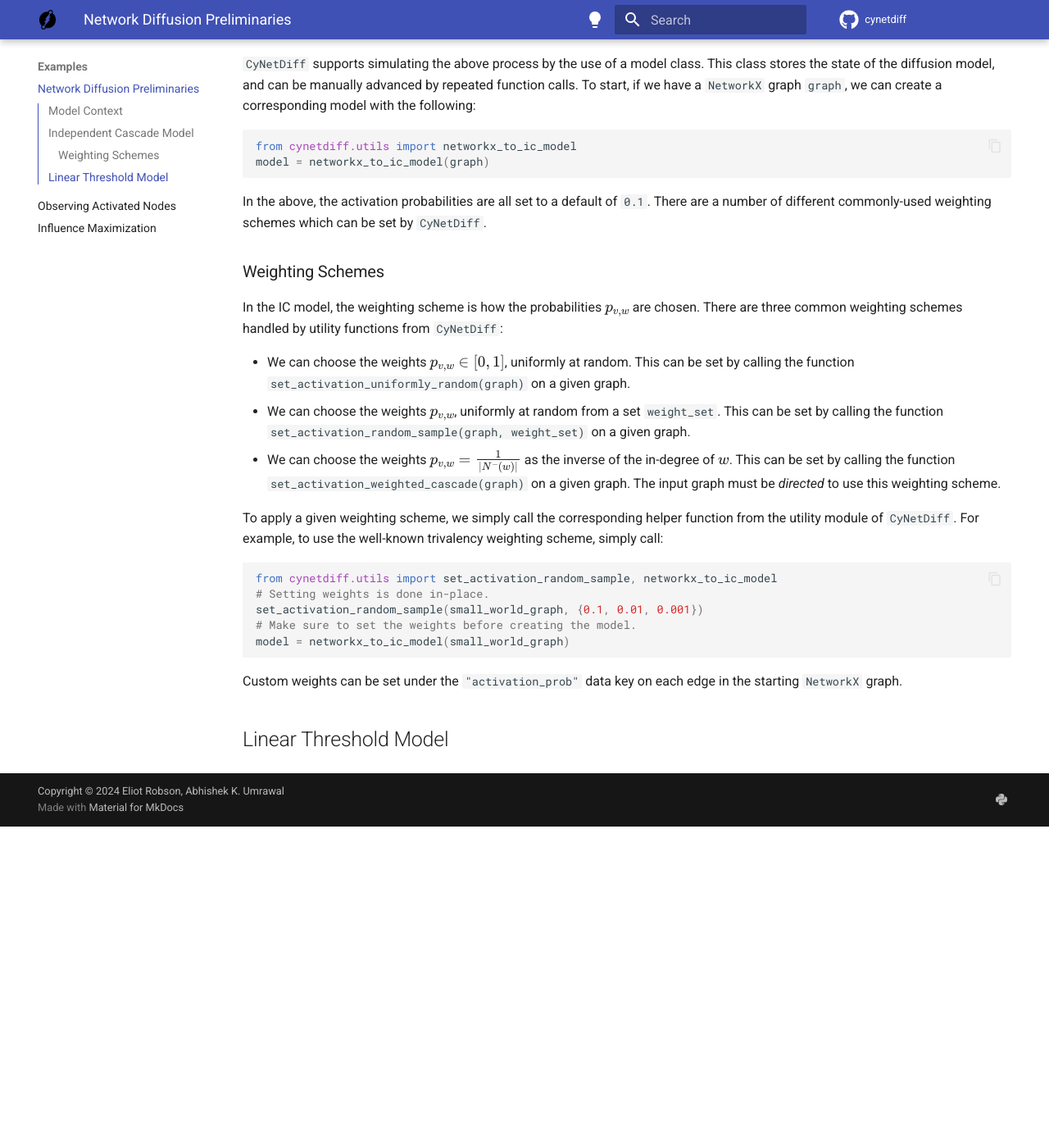
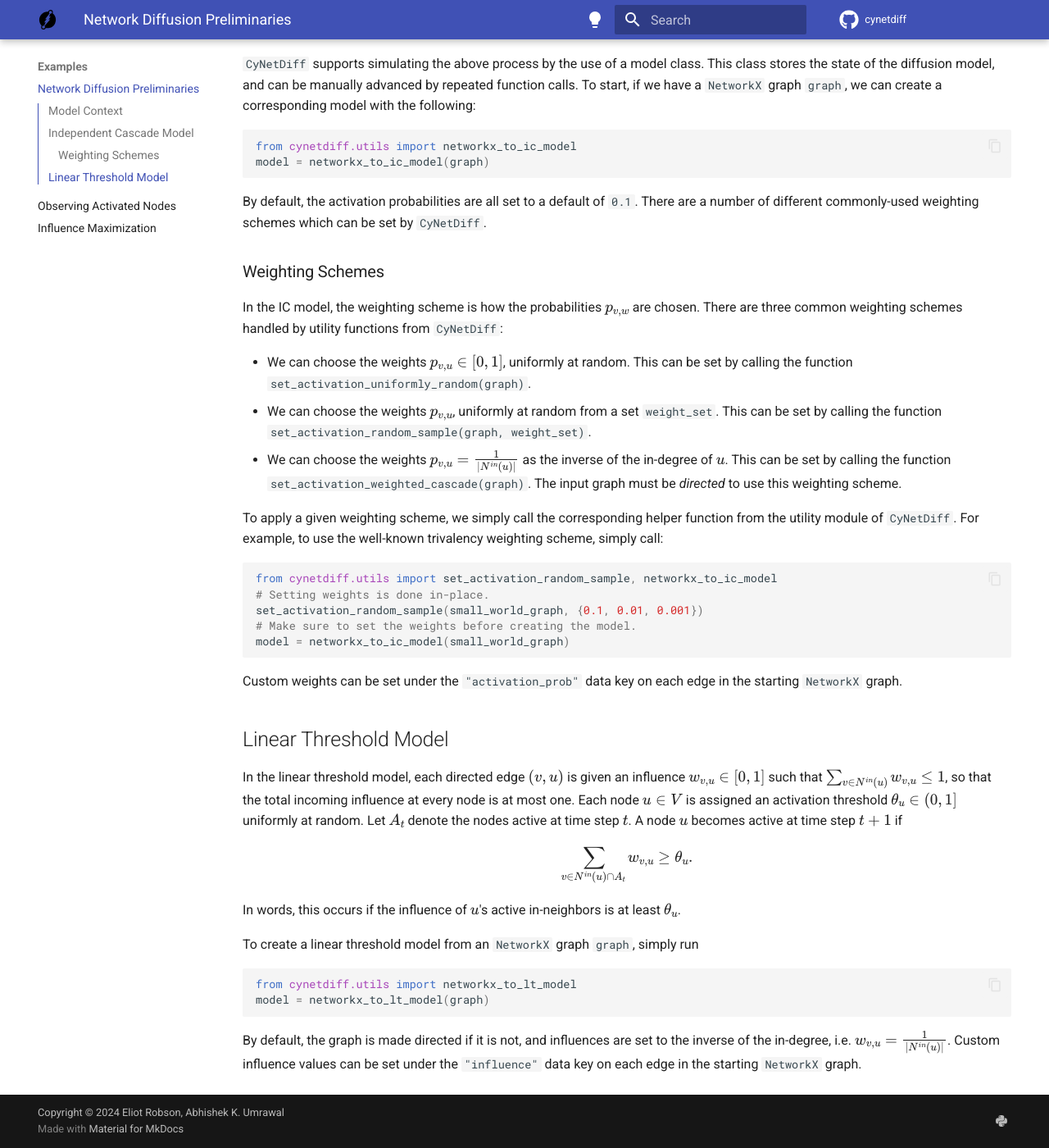
Before and after one commit to eliotwrobson/CyNetDiff, an MkDocs documentation site: the page built from docs/examples/preliminaries.md, in a window 1280 px wide and 1400 px high, scrolled down 1378 px. Shown: the whole window at 82% size. Built offline with MkDocs 1.6.1 and Material for MkDocs 9.7.7, drawn with Linux system fonts in a browser that asks for light colours; comment, search, counter and statistics services are not loaded; before the commit the page ends 2386 px from its top, so only the background shows below that.

Commit message:
Added substantially more docs

````diff
--- a/docs/examples/preliminaries.md
+++ b/docs/examples/preliminaries.md
@@ -57,10 +57,10 @@ obtaining useful information from these models.
 ## Independent Cascade Model
 
 In the independent cascade model, when a node $v \in V$ first becomes active, it will be given a single chance
-to activate each currently inactive neighbor $w$. The activation succeeds with probability $p_{v,w}$
-(independent of the history thus far). If $w$ has multiple newly activated neighbors, their attempts occur in
-an arbitrary order. If $v$ succeeds, then $w$ will become active; but whether or not $v$ succeeds, it cannot make
-any further attempts to activate $w$ in subsequent rounds.
+to activate each currently inactive neighbor $u$. The activation succeeds with probability $p_{v,u}$
+(independent of the history thus far). If $u$ has multiple newly activated neighbors, their attempts occur in
+an arbitrary order. If $v$ succeeds, then $u$ will become active; but whether or not $v$ succeeds, it cannot make
+any further attempts to activate $u$ in subsequent rounds.
 
 `CyNetDiff` supports simulating the above process by the use of a model class. This class stores the state
 of the diffusion model, and can be manually advanced by repeated function calls. To start, if we have a
@@ -71,16 +71,16 @@ from cynetdiff.utils import networkx_to_ic_model
 model = networkx_to_ic_model(graph)
 ```
 
-In the above, the activation probabilities are all set to a default of `0.1`. There are a number of different
+By default, the activation probabilities are all set to a default of `0.1`. There are a number of different
 commonly-used weighting schemes which can be set by `CyNetDiff`.
 
 ### Weighting Schemes
 
 In the IC model, the weighting scheme is how the probabilities $p_{v,w}$ are chosen. There are three common weighting schemes handled by utility functions from `CyNetDiff`:
 
-- We can choose the weights $p_{v,w} \in [0,1]$, uniformly at random. This can be set by calling the function `set_activation_uniformly_random(graph)` on a given graph.
-- We can choose the weights $p_{v,w}$, uniformly at random from a set `weight_set`. This can be set by calling the function `set_activation_random_sample(graph, weight_set)` on a given graph.
-- We can choose the weights $p_{v,w} = \frac{1}{|N^-(w)|}$ as the inverse of the in-degree of $w$. This can be set by calling the function `set_activation_weighted_cascade(graph)` on a given graph. The input graph must be _directed_ to use this weighting scheme.
+- We can choose the weights $p_{v,u} \in [0,1]$, uniformly at random. This can be set by calling the function `set_activation_uniformly_random(graph)`.
+- We can choose the weights $p_{v,u}$, uniformly at random from a set `weight_set`. This can be set by calling the function `set_activation_random_sample(graph, weight_set)`.
+- We can choose the weights $p_{v,u} = \frac{1}{|N^{in}(u)|}$ as the inverse of the in-degree of $u$. This can be set by calling the function `set_activation_weighted_cascade(graph)`. The input graph must be _directed_ to use this weighting scheme.
 
 To apply a given weighting scheme, we simply call the corresponding helper function from the utility module
 of `CyNetDiff`. For example, to use the well-known trivalency weighting scheme, simply call:
@@ -96,3 +96,23 @@ model = networkx_to_ic_model(small_world_graph)
 Custom weights can be set under the `"activation_prob"` data key on each edge in the starting `NetworkX` graph.
 
 ## Linear Threshold Model
+
+In the linear threshold model, each directed edge $(v,u)$ is given an influence $w_{v,u} \in [0,1]$ such that
+$\sum_{v \in N^{in}(u)} w_{v,u} \leq 1$, so that the total incoming influence at every node is at
+most one. Each node $u \in V$ is assigned an activation threshold $\theta_u \in (0,1]$ uniformly
+at random. Let $A_t$ denote the nodes active at time step $t$. A node $u$ becomes active at time step $t + 1$ if
+$$
+    \sum_{v \in N^{in}(u) \cap A_t} w_{v,u} \geq \theta_u.
+$$
+In words, this occurs if the influence of $u$'s active in-neighbors is at least $\theta_u$.
+
+To create a linear threshold model from an `NetworkX` graph `graph`, simply run
+
+```python
+from cynetdiff.utils import networkx_to_lt_model
+model = networkx_to_lt_model(graph)
+```
+
+By default, the graph is made directed if it is not, and influences are set to the inverse of the in-degree,
+i.e. $w_{v,u} = \frac{1}{|N^{in}(u)|}$. Custom influence values can be set under the `"influence"` data key on each edge
+in the starting `NetworkX` graph.
````
Also changed, not shown: README.md (+3 -1 lines).
